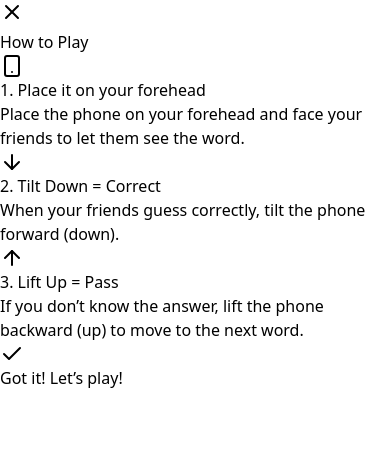
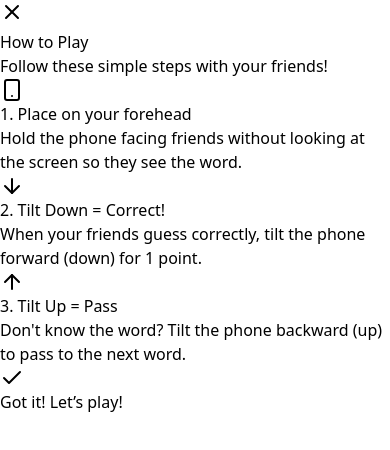
Before and after one commit to Mohitingale13/Party-Charades, a React (Vite) app: page / in a window 390 px wide. Shown: the top 450 px of the page. Built offline with nearby package versions, Linux system fonts and the light colour scheme.

Commit message:
Fix isSubmitted ReferenceError and expand How to Play screen to responsive full view

```diff
--- a/src/App.jsx
+++ b/src/App.jsx
@@ -1,5 +1,5 @@
-import React, { useState, useEffect, useRef } from 'react';
-import { Settings, Ban, FolderOpen, Crown, LayoutGrid, Lightbulb, Send, CheckCircle2, Play, RotateCcw, Check, X, Sparkles, Loader2, ArrowUp, ArrowDown, HelpCircle, Smartphone } from 'lucide-react';
+import { useState, useEffect, useRef } from 'react';
+import { Settings, FolderOpen, LayoutGrid, Lightbulb, Send, CheckCircle2, Play, RotateCcw, Check, X, Loader2, ArrowUp, ArrowDown, HelpCircle, Smartphone } from 'lucide-react';
 
 // --- SHABDKOSH (DICTIONARIES) ---
 const WORD_LISTS = {
@@ -178,11 +178,13 @@ export default function App() {
   const [isCooldown, setIsCooldown] = useState(false);
   const [infoMessage, setInfoMessage] = useState('');
 
-  // AI Custom Decks State
-  const [customDecks, setCustomDecks] = useState([]);
-  const [customWordLists, setCustomWordLists] = useState({});
-  const [customPrompt, setCustomPrompt] = useState('');
-  const [isGenerating, setIsGenerating] = useState(false);
+  // Deck Suggestion State
+  const [suggestionName, setSuggestionName] = useState('');
+  const [suggestionExamples, setSuggestionExamples] = useState('');
+  const [suggesterContact, setSuggesterContact] = useState('');
+  const [isSubmitting, setIsSubmitting] = useState(false);
+  const [isSubmitted, setIsSubmitted] = useState(false);
+  const [submitError, setSubmitError] = useState('');
 
   const timerRef = useRef(null);
 
@@ -568,71 +570,85 @@ export default function App() {
 
   if (gameState === 'tutorial') {
     return (
-      <div className="fixed inset-0 h-[100dvh] w-full bg-[#f0f2f5] font-sans overflow-hidden flex items-center justify-center p-3 sm:p-5 select-none z-50">
-        <div className="bg-white rounded-3xl p-5 sm:p-7 w-full max-w-sm shadow-xl flex flex-col items-center animate-in fade-in zoom-in duration-300 relative mx-auto max-h-[96dvh]">
+      <div className="fixed inset-0 h-[100dvh] w-full bg-white sm:bg-[#f0f2f5] font-sans overflow-hidden flex flex-col items-center justify-center sm:p-4 md:p-6 z-50 select-none">
+        <div className="bg-white sm:rounded-3xl sm:shadow-2xl w-full h-full sm:h-auto sm:max-h-[92dvh] max-w-lg flex flex-col justify-between p-5 sm:p-8 relative animate-in fade-in zoom-in duration-200">
 
+          {/* Header */}
+          <div className="relative pt-2 sm:pt-0">
             <button
               onClick={() => setGameState('home')}
-            className="absolute top-3.5 right-3.5 text-slate-400 hover:text-slate-600 bg-slate-100 hover:bg-slate-200 rounded-full p-1.5 transition-colors cursor-pointer"
+              className="absolute top-0 right-0 text-slate-400 hover:text-slate-600 bg-slate-100 hover:bg-slate-200 rounded-full p-2 transition-colors cursor-pointer"
               aria-label="Close tutorial"
             >
-            <X className="w-4 h-4 sm:w-5 sm:h-5" />
+              <X className="w-5 h-5" />
             </button>
 
-          <h2 className="text-2xl sm:text-3xl font-black text-[#1e2338] mb-3.5 sm:mb-5 uppercase tracking-wide text-center">
+            <h2 className="text-2xl sm:text-4xl font-black text-[#1e2338] text-center uppercase tracking-wide">
               How to Play
             </h2>
+            <p className="text-slate-400 text-center text-xs sm:text-sm font-semibold mt-1">
+              Follow these simple steps with your friends!
+            </p>
+          </div>
 
-          <div className="w-full space-y-3 sm:space-y-4 mb-4 sm:mb-6">
-            <div className="flex items-center gap-3.5 sm:gap-4 w-full">
-              <div className="bg-indigo-100 p-2.5 rounded-full shrink-0 shadow-sm">
-                <Smartphone className="w-5 h-5 sm:w-6 sm:h-6 text-indigo-600" />
+          {/* 3 Steps - adapts proportionally with flex-1 and justify-evenly */}
+          <div className="flex-1 flex flex-col justify-evenly py-4 sm:py-6 w-full gap-3 sm:gap-4 my-auto">
+            {/* Step 1 */}
+            <div className="flex items-center gap-4 sm:gap-5 bg-slate-50 border border-slate-100 p-3.5 sm:p-4 rounded-2xl shadow-xs">
+              <div className="bg-indigo-100 p-3 sm:p-3.5 rounded-2xl shrink-0 shadow-sm text-indigo-600">
+                <Smartphone className="w-7 h-7 sm:w-8 sm:h-8" />
               </div>
-              <div>
-                <h4 className="font-black text-slate-800 text-sm sm:text-base leading-tight mb-0.5">
-                  1. Place it on your forehead
+              <div className="flex-1 min-w-0">
+                <h4 className="font-black text-slate-800 text-base sm:text-lg mb-0.5 leading-snug">
+                  1. Place on your forehead
                 </h4>
-                <p className="text-xs sm:text-sm text-slate-500 font-medium leading-snug">
-                  Place the phone on your forehead and face your friends to let them see the word.
+                <p className="text-xs sm:text-sm text-slate-500 font-medium leading-relaxed">
+                  Hold the phone facing friends without looking at the screen so they see the word.
                 </p>
               </div>
             </div>
 
-            <div className="flex items-center gap-3.5 sm:gap-4 w-full">
-              <div className="bg-green-100 p-2.5 rounded-full shrink-0 shadow-sm">
-                <ArrowDown className="w-5 h-5 sm:w-6 sm:h-6 text-green-600" />
+            {/* Step 2 */}
+            <div className="flex items-center gap-4 sm:gap-5 bg-slate-50 border border-slate-100 p-3.5 sm:p-4 rounded-2xl shadow-xs">
+              <div className="bg-emerald-100 p-3 sm:p-3.5 rounded-2xl shrink-0 shadow-sm text-emerald-600">
+                <ArrowDown className="w-7 h-7 sm:w-8 sm:h-8" />
               </div>
-              <div>
-                <h4 className="font-black text-slate-800 text-sm sm:text-base leading-tight mb-0.5">
-                  2. Tilt Down = Correct
+              <div className="flex-1 min-w-0">
+                <h4 className="font-black text-slate-800 text-base sm:text-lg mb-0.5 leading-snug">
+                  2. Tilt Down = Correct!
                 </h4>
-                <p className="text-xs sm:text-sm text-slate-500 font-medium leading-snug">
-                  When your friends guess correctly, tilt the phone forward (down).
+                <p className="text-xs sm:text-sm text-slate-500 font-medium leading-relaxed">
+                  When your friends guess correctly, tilt the phone forward (down) for 1 point.
                 </p>
               </div>
             </div>
 
-            <div className="flex items-center gap-3.5 sm:gap-4 w-full">
-              <div className="bg-red-100 p-2.5 rounded-full shrink-0 shadow-sm">
-                <ArrowUp className="w-5 h-5 sm:w-6 sm:h-6 text-red-600" />
+            {/* Step 3 */}
+            <div className="flex items-center gap-4 sm:gap-5 bg-slate-50 border border-slate-100 p-3.5 sm:p-4 rounded-2xl shadow-xs">
+              <div className="bg-rose-100 p-3 sm:p-3.5 rounded-2xl shrink-0 shadow-sm text-rose-600">
+                <ArrowUp className="w-7 h-7 sm:w-8 sm:h-8" />
               </div>
-              <div>
-                <h4 className="font-black text-slate-800 text-sm sm:text-base leading-tight mb-0.5">
-                  3. Lift Up = Pass
+              <div className="flex-1 min-w-0">
+                <h4 className="font-black text-slate-800 text-base sm:text-lg mb-0.5 leading-snug">
+                  3. Tilt Up = Pass
                 </h4>
-                <p className="text-xs sm:text-sm text-slate-500 font-medium leading-snug">
-                  If you don’t know the answer, lift the phone backward (up) to move to the next word.
+                <p className="text-xs sm:text-sm text-slate-500 font-medium leading-relaxed">
+                  Don&apos;t know the word? Tilt the phone backward (up) to pass to the next word.
                 </p>
               </div>
             </div>
           </div>
 
+          {/* Action Button */}
+          <div className="w-full pt-2">
             <button
               onClick={() => setGameState('home')}
-            className="w-full bg-[#5c5cce] hover:bg-[#4f4fb8] text-white font-bold text-base sm:text-lg py-3 sm:py-3.5 rounded-2xl shadow-[0_5px_0_#4343a3] active:translate-y-1 active:shadow-none transition-all flex items-center justify-center gap-2 cursor-pointer shrink-0"
+              className="w-full bg-[#5c5cce] hover:bg-[#4f4fb8] text-white font-black text-lg sm:text-xl py-3.5 sm:py-4 rounded-2xl shadow-[0_5px_0_#4343a3] active:translate-y-1 active:shadow-none transition-all flex items-center justify-center gap-2 cursor-pointer"
             >
-            <Check className="w-5 h-5 sm:w-6 sm:h-6" /> Got it! Let’s play!
+              <Check className="w-6 h-6 stroke-[3]" /> Got it! Let’s play!
             </button>
+          </div>
+
         </div>
       </div>
     );
@@ -649,7 +665,7 @@ export default function App() {
           </h1>
 
           <div className="grid grid-cols-2 gap-4">
-            {[...DECKS, ...customDecks].map((deck) => (
+            {DECKS.map((deck) => (
               <div
                 key={deck.id}
                 onClick={() => {
@@ -665,15 +681,9 @@ export default function App() {
                 <h3 className="text-white font-bold text-center text-lg leading-tight w-full absolute bottom-4 px-2">
                   {deck.title}
                 </h3>
-                {deck.id.startsWith('custom_') && (
-                  <div className="absolute top-2 right-2 bg-white/20 p-1 rounded-full">
-                    <Sparkles className="w-4 h-4 text-white" />
-                  </div>
-                )}
               </div>
             ))}
           </div>
-
           <div className="mt-8 mb-4 text-center">
             <p className="text-slate-400 font-bold text-sm tracking-wide">Developed by Mohit Ingale</p>
           </div>
--- a/vite.config.js
+++ b/vite.config.js
@@ -1,6 +1,7 @@
 import { defineConfig } from 'vite'
 import react from '@vitejs/plugin-react'
 import fs from 'node:fs'
+import process from 'node:process'
 
 // https://vite.dev/config/
 export default defineConfig({
```
Lines whose indentation alone changed are shown as unchanged.
